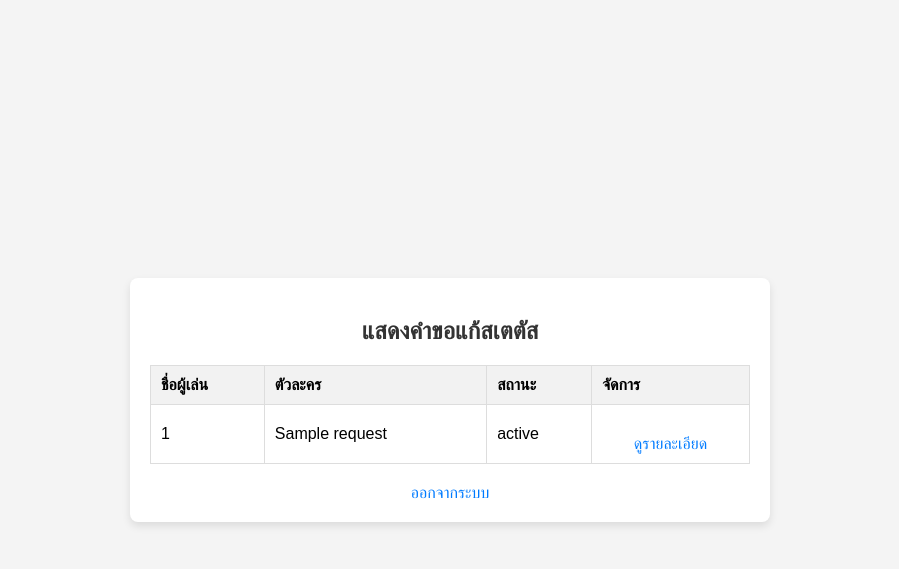
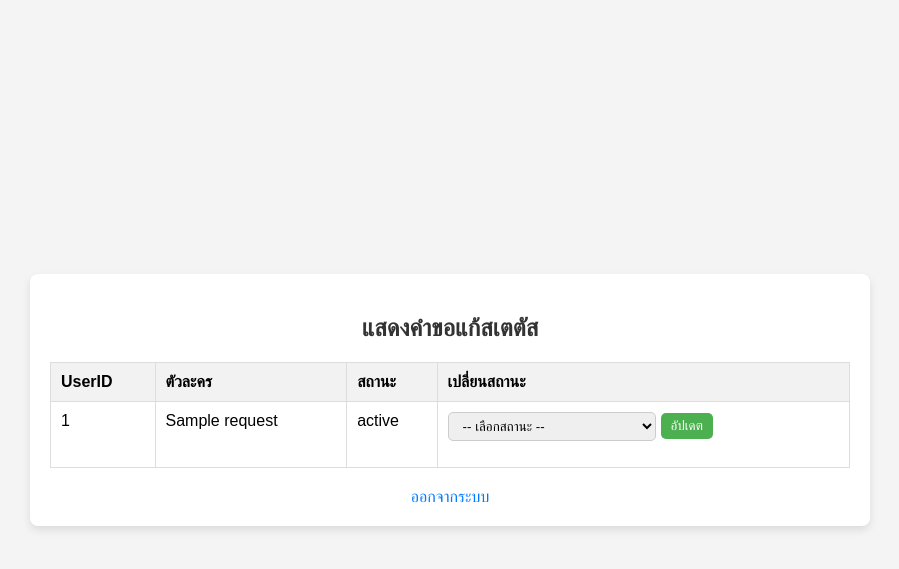
Before and after one commit to gardoffwhite/lineapi, a FastAPI app: template templates/admin_dashboard.html in a window 1280 px wide. Shown: the top 569 px of the page, without its empty margins (190-1089 px from the left). Run offline with FastAPI, Linux system fonts and the light colour scheme; the template is opened without the code that fills it: most values are stand-ins (such as "Sample title", 1, 10 or a date in 2020).

Commit message:
Update admin_dashboard.html

```diff
--- a/templates/admin_dashboard.html
+++ b/templates/admin_dashboard.html
@@ -18,7 +18,7 @@
                 border-radius: 8px;
                 box-shadow: 0 4px 8px rgba(0, 0, 0, 0.1);
                 width: 100%;
-                max-width: 600px;
+                max-width: 800px;
                 margin: 20px;
             }
 
@@ -37,10 +37,35 @@
                 padding: 10px;
                 text-align: left;
                 border: 1px solid #ddd;
+                vertical-align: top;
             }
 
             th {
                 background-color: #f2f2f2;
+            }
+
+            form {
+                display: flex;
+                gap: 5px;
+                align-items: center;
+                justify-content: start;
+            }
+
+            select, button {
+                padding: 5px 10px;
+                border-radius: 5px;
+                border: 1px solid #ccc;
+            }
+
+            button {
+                background-color: #4CAF50;
+                color: white;
+                border: none;
+                cursor: pointer;
+            }
+
+            button:hover {
+                background-color: #45a049;
             }
 
             a {
@@ -61,17 +86,28 @@
             <h2>แสดงคำขอแก้สเตตัส</h2>
             <table>
                 <tr>
-                    <th>ชื่อผู้เล่น</th>
+                    <th>UserID</th>
                     <th>ตัวละคร</th>
                     <th>สถานะ</th>
-                    <th>จัดการ</th>
+                    <th>เปลี่ยนสถานะ</th>
                 </tr>
                 {% for request in requests %}
                 <tr>
                     <td>{{ request.userid }}</td>
                     <td>{{ request.charname }}</td>
                     <td>{{ request.status }}</td>
-                    <td><a href="/status/{{ loop.index0 }}">ดูรายละเอียด</a></td>
+                    <td>
+                        <form action="/update_status" method="post">
+                            <input type="hidden" name="request_id" value="{{ loop.index0 }}">
+                            <select name="status" required>
+                                <option value="">-- เลือกสถานะ --</option>
+                                <option value="กำลังส่ง GM แก้ไข">กำลังส่ง GM แก้ไข</option>
+                                <option value="อยู่ระหว่างแก้ไข กรุณาออกจากเกม">อยู่ระหว่างแก้ไข กรุณาออกจากเกม</option>
+                                <option value="แก้ไขสำเร็จ">แก้ไขสำเร็จ</option>
+                            </select>
+                            <button type="submit">อัปเดต</button>
+                        </form>
+                    </td>
                 </tr>
                 {% endfor %}
             </table>
```
